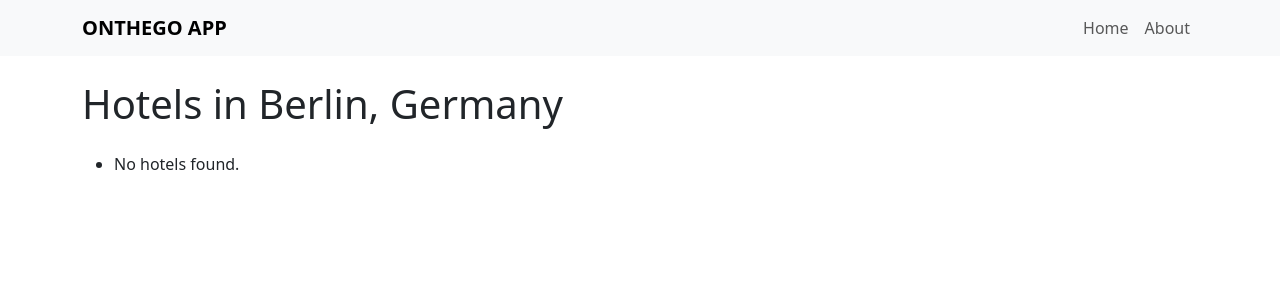
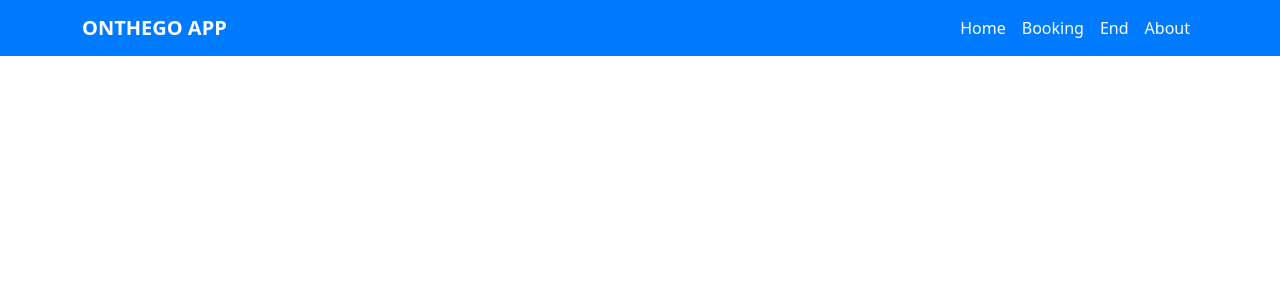
Before and after one commit to KianaSalt/testing-app, a Flask app: page / in a window 1280 px wide. Shown: the top 300 px of the page. Run offline with Flask 3, Linux system fonts and the light colour scheme; data that the repository does not hold is empty.

Commit message:
Update index.html

```diff
--- a/templates/index.html
+++ b/templates/index.html
@@ -4,24 +4,34 @@
 <head>
     <meta charset="UTF-8">
     <meta name="viewport" content="width=device-width, initial-scale=1.0">
-    <title>Hotels in Berlin, Germany</title>
+    <title>ONTHEGO APP</title>
     <!-- Bootstrap CSS -->
     <link href="https://cdn.jsdelivr.net/npm/bootstrap@5.3.0/dist/css/bootstrap.min.css" rel="stylesheet">
-    <!-- Your custom styles -->
     <style>
+        .navbar {
+            background-color: #007BFF;
+        }
+
         .navbar-brand {
+            color: #ffffff;
             font-weight: bold;
         }
 
         .navbar-nav .nav-link {
+            color: #ffffff;
             font-weight: 500;
+            transition: all 0.3s;
+        }
+
+        .navbar-nav .nav-link:hover {
+            color: #ffffff;
         }
     </style>
 </head>
 
 <body>
     <!-- Modern Navigation Bar -->
-    <nav class="navbar navbar-expand-lg navbar-light bg-light">
+    <nav class="navbar navbar-expand-lg">
         <div class="container">
             <a class="navbar-brand" href="/">ONTHEGO APP</a>
             <button class="navbar-toggler" type="button" data-bs-toggle="collapse" data-bs-target="#navbarNav"
@@ -34,6 +44,12 @@
                         <a class="nav-link" href="/">Home</a>
                     </li>
                     <li class="nav-item">
+                        <a class="nav-link" href="/booking">Booking</a>
+                    </li>
+                    <li class="nav-item">
+                        <a class="nav-link" href="/end">End</a>
+                    </li>
+                    <li class="nav-item">
                         <a class="nav-link" href="/about">About</a>
                     </li>
                     <!-- Add more navigation links as needed -->
@@ -42,23 +58,9 @@
         </div>
     </nav>
 
-    <div class="container mt-4">
-        <h1 class="mb-4">Hotels in Berlin, Germany</h1>
-        <ul class="hotel-list">
-            {% if hotels %}
-                {% for hotel in hotels %}
-                    <li class="hotel-list-item">
-                        <h3>{{ hotel.hotelName }}</h3>
-                        <p><strong>City:</strong> {{ hotel.city }}</p>
-                        <p><strong>Country:</strong> {{ hotel.country }}</p>
-                        <!-- Include more hotel details here as needed -->
-                    </li>
-                {% endfor %}
-            {% else %}
-                <li>No hotels found.</li>
-            {% endif %}
-        </ul>
-    </div>
+    <!-- Content for each page goes here -->
+    {% block content %}
+    {% endblock %}
 
     <!-- Bootstrap JS and dependencies (jQuery and Popper.js) -->
     <script src="https://code.jquery.com/jquery-3.3.1.slim.min.js"></script>
```
